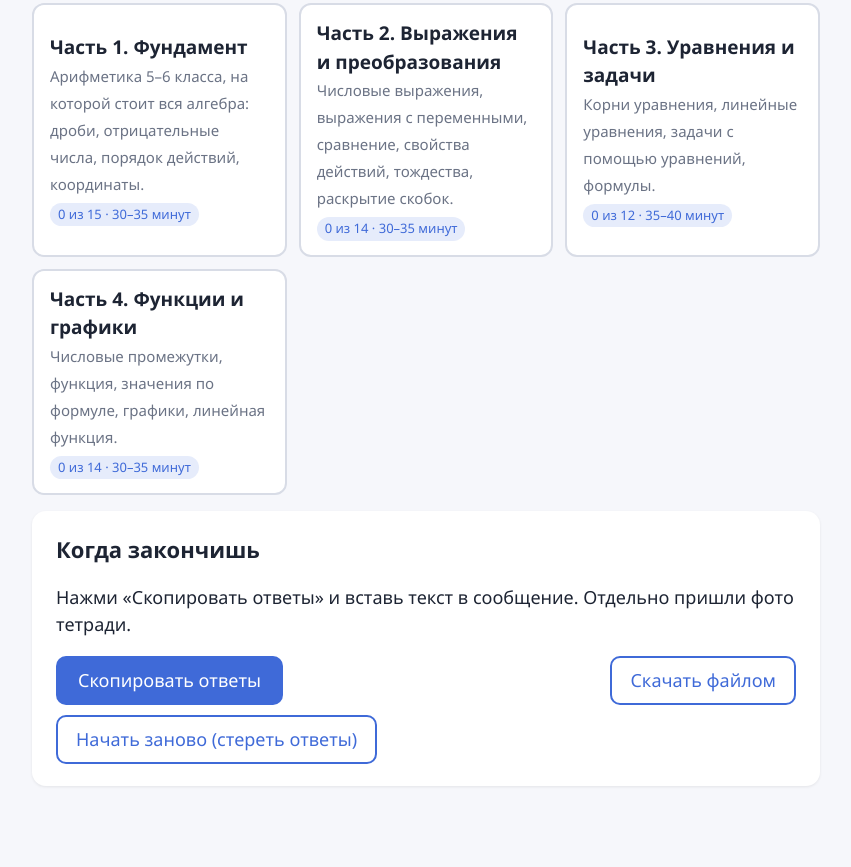
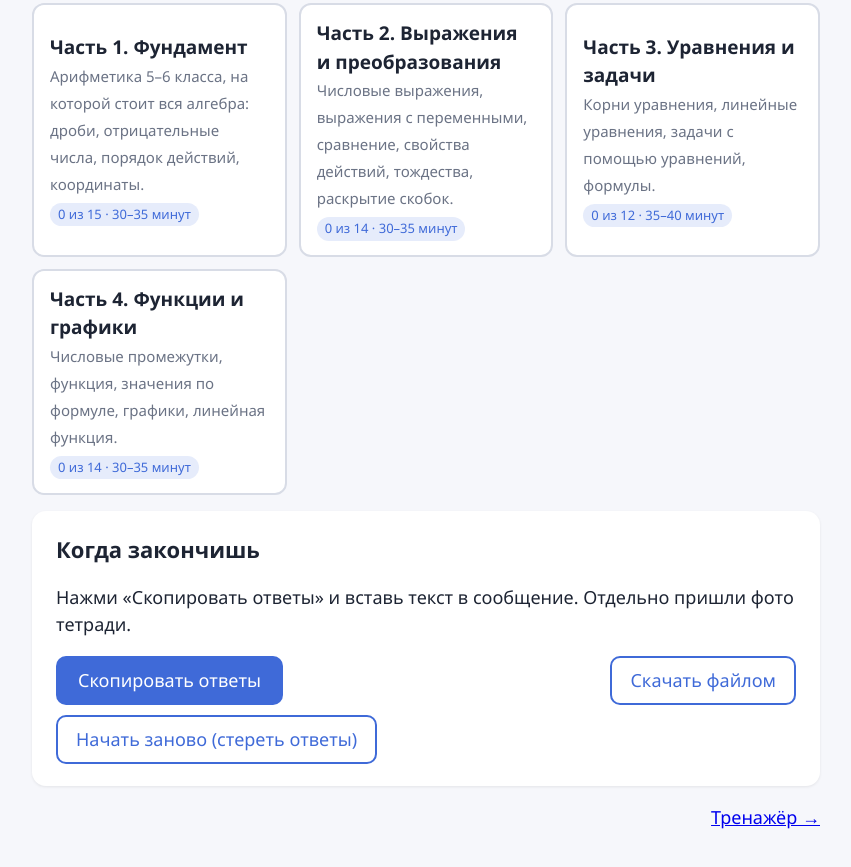
Before and after one commit to AsteisesDev-org/matematika, a plain HTML site: page index.html in a window 1280 px wide. Shown: the part 557-1424 px from the top of the page, without its empty margins (214-1065 px from the left). Drawn offline with Linux system fonts and the light colour scheme.

Commit message:
explain mixed-number input and link the trainer

```diff
--- a/index.html
+++ b/index.html
@@ -174,7 +174,7 @@ const PARTS = [
         q: 'Какое число надо написать в окошко, чтобы получилось верное равенство?',
         fields: [{ lbl: '', expr: '8 + 4 = ☐ + 5' }] },
       { id: 'F4', topic: 'Обыкновенные дроби', type: 'text',
-        q: 'Вычисли. Ответ запиши дробью через косую черту, например 5/7.', fields: [
+        q: 'Вычисли. Ответ запиши дробью через косую черту, например 5/7. Смешанное число пиши через пробел: 1 3/4.', fields: [
           { lbl: 'а)', expr: `${fr(2, 3)} + ${fr(1, 4)}` },
           { lbl: 'б)', expr: `${fr(3, 4)} · ${fr(2, 9)}` },
           { lbl: 'в)', expr: `${fr(5, 6)} : ${fr(10, 3)}` },
@@ -450,7 +450,8 @@ function home() {
       <div class="nav"><button class="main" id="copy-all">Скопировать ответы</button>
       <button class="ghost" id="export">Скачать файлом</button>
       <button class="ghost" id="reset">Начать заново (стереть ответы)</button></div>
-    </div>`;
+    </div>
+    <p class="muted" style="text-align:right"><a href="trenazher.html">Тренажёр →</a></p>`;
   app.querySelectorAll('[data-part]').forEach(b => b.onclick = () => openPart(b.dataset.part));
   document.getElementById('export').onclick = exportResults;
   document.getElementById('copy-all').onclick = e => copyAnswers(PARTS, e.currentTarget);
```
